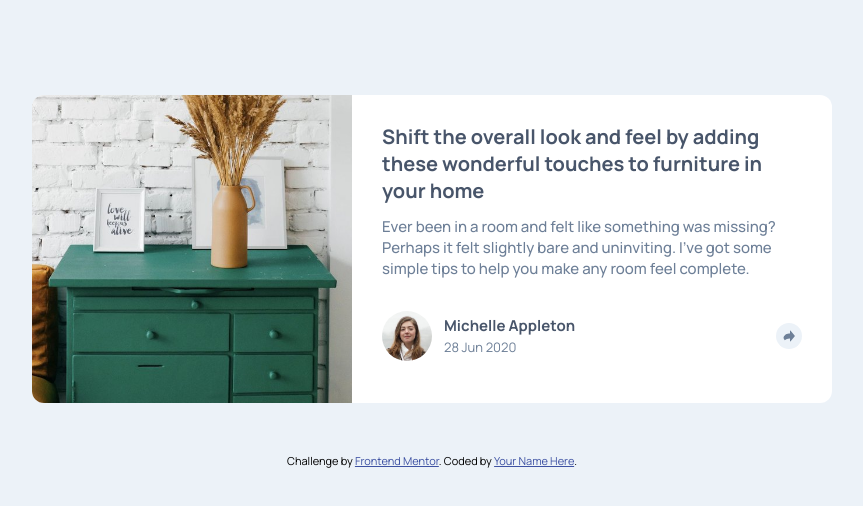
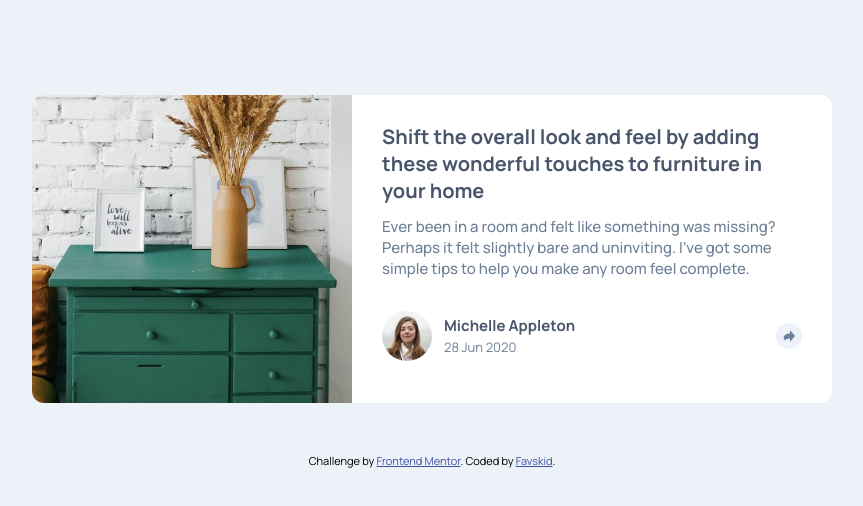
Before and after one commit to Favskid/Article-preview, a plain HTML site: page index.html in a window 1280 px wide. Shown: the whole page, without its empty margins (208-1071 px from the left). Drawn offline with Linux system fonts and the light colour scheme.

Commit message:
added some changes

```diff
--- a/index.html
+++ b/index.html
@@ -56,7 +56,7 @@
 
   <div class="attribution">
     Challenge by <a href="https://www.frontendmentor.io?ref=challenge" target="_blank">Frontend Mentor</a>.
-    Coded by <a href="#">Your Name Here</a>.
+    Coded by <a href="#">Favskid</a>.
   </div>
 
   <script src="main.js"></script>
--- a/style.css
+++ b/style.css
@@ -133,6 +133,9 @@ body {
 }
 
 @media (min-width: 450px) {
+  body {
+    min-height: 100vh;
+  }
   .main-section {
     flex-direction: row;
     max-width: 800px;
```
